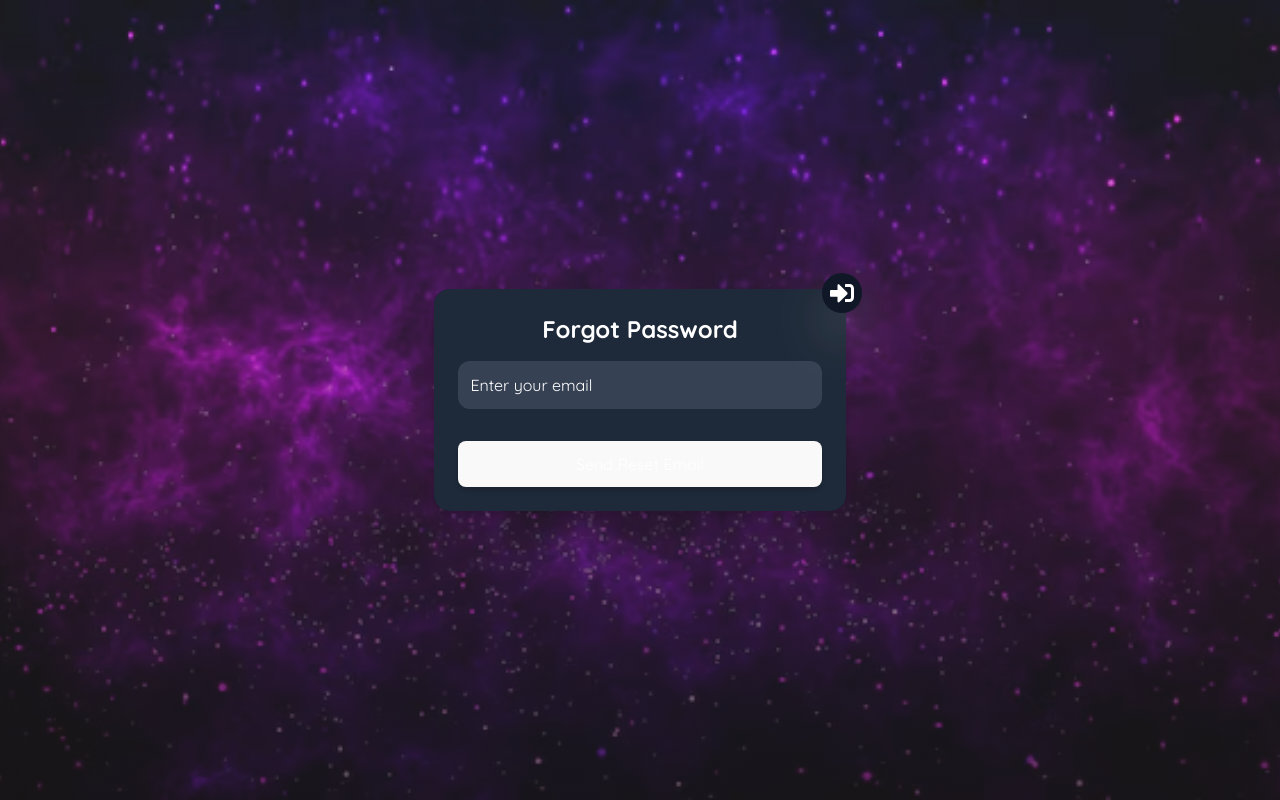
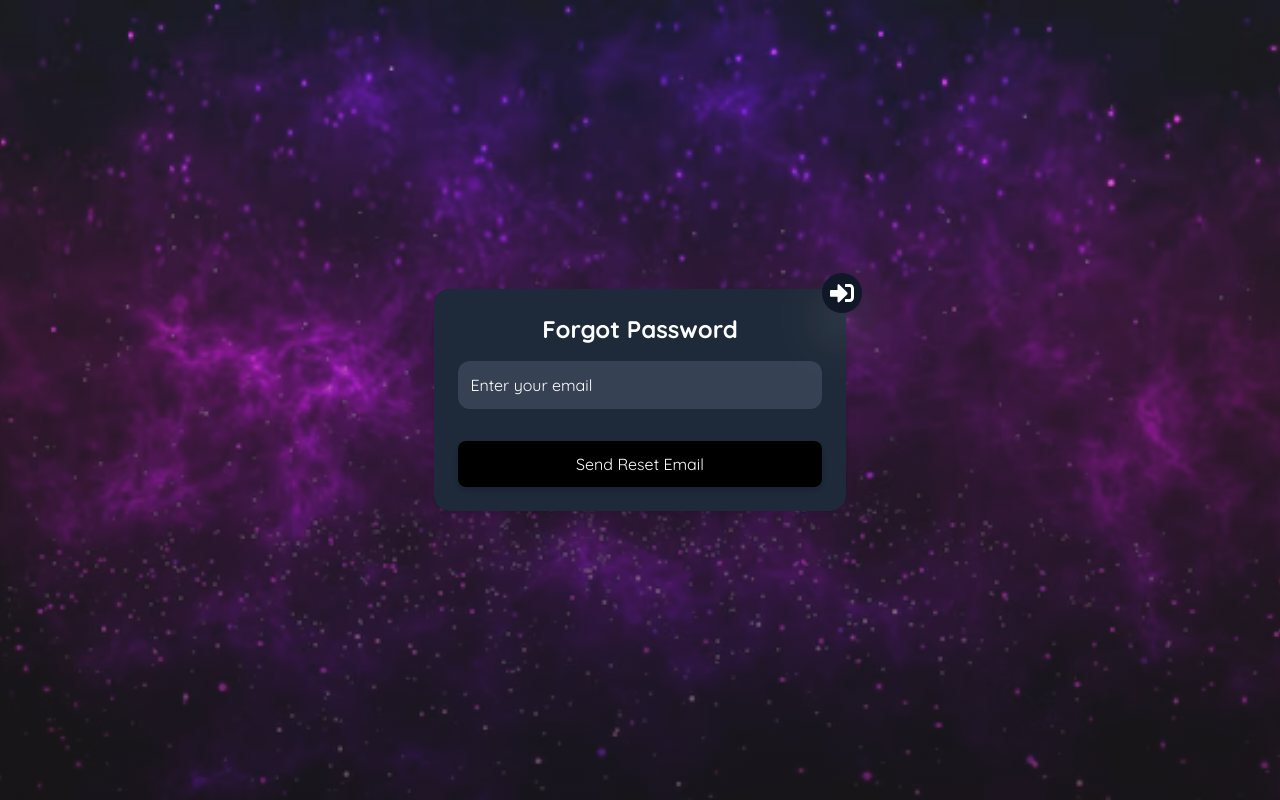
Before and after one commit to victoriaiy/COP4331LargeProject, a React (Vite) app in the folder frontend/: page /forgot-password in a window 1280 px wide. Built offline with nearby package versions, Linux system fonts and the light colour scheme.

Commit message:
fixed buttons

```diff
--- a/frontend/src/LearnComponents/QuizComponent.jsx
+++ b/frontend/src/LearnComponents/QuizComponent.jsx
@@ -113,7 +113,7 @@ const QuizComponent = ({ userId, category }) => {
                   whileHover={{ scale: 1.05 }}
                   whileTap={{ scale: 0.95 }}
                   onClick={() => handleAnswer(opt.English)}
-                  className="bg-purple-600 hover:bg-green-500 text-white font-semibold py-3 rounded-xl shadow-md"
+                  className="!bg-purple-600 !hover:bg-green-500 text-white font-semibold py-3 rounded-xl shadow-md"
                 >
                   {opt.English}
                 </motion.button>
--- a/frontend/src/SignInComponents/ForgotPassword.jsx
+++ b/frontend/src/SignInComponents/ForgotPassword.jsx
@@ -66,7 +66,7 @@ const ForgotPasswordForm = () => {
             whileHover={{ scale: 1.1 }}
             whileTap={{ scale: 0.95 }}
             type="submit"
-            className="w-full p-3 mt-4 rounded-xl font-bold text-white shadow-md  transition"
+            className="w-full p-3 mt-4 !bg-black rounded-xl font-bold text-white shadow-md  transition"
           >
             Send Reset Email
           </motion.button>
```
